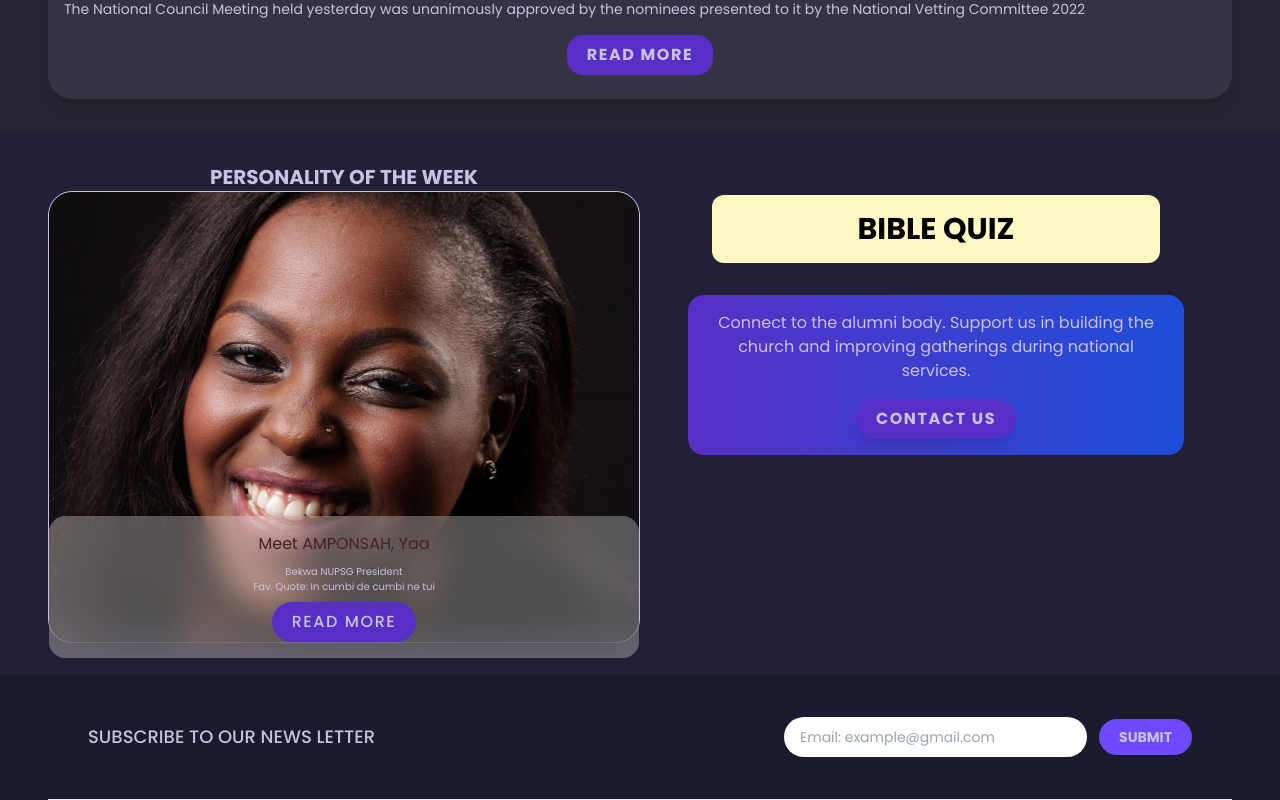
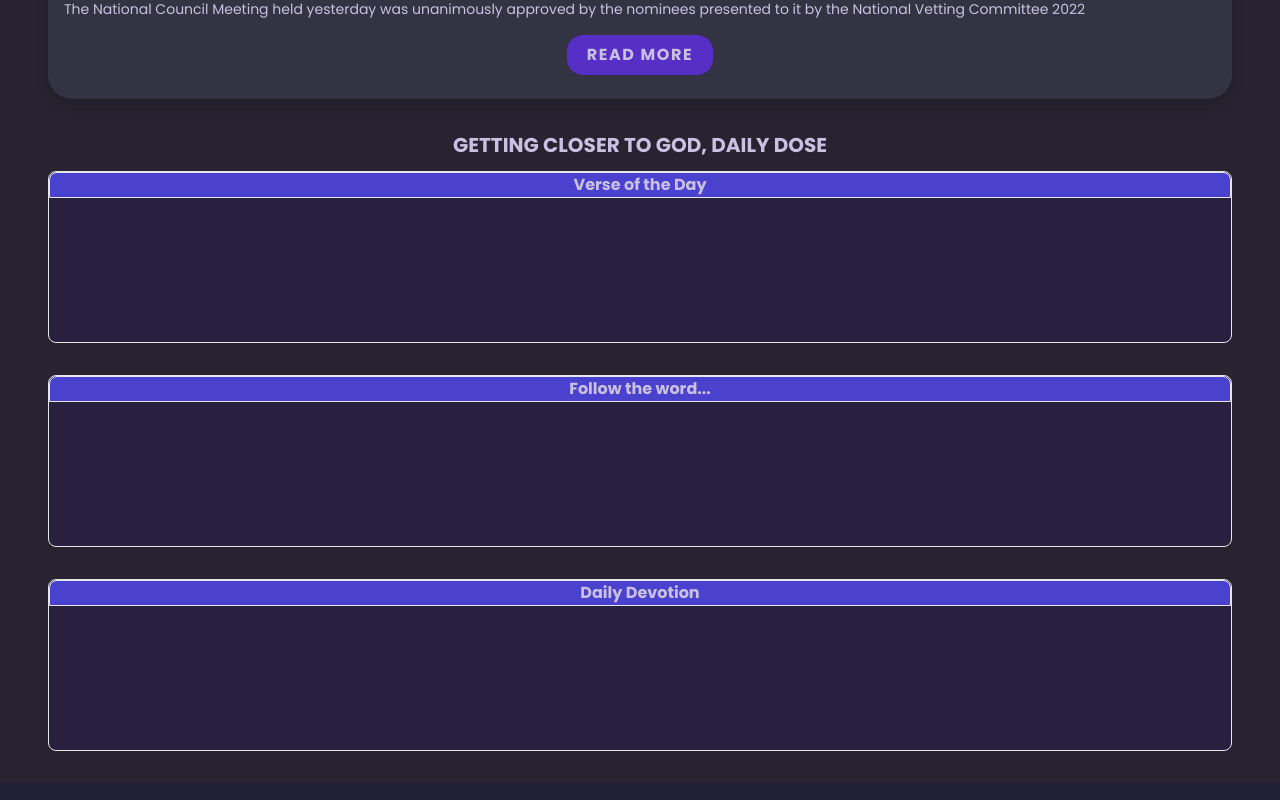
Before and after one commit to nupsgofficial/national-website, a React (Vite) app: page / in a window 1280 px wide. Shown: the part 2220-3020 px from the top of the page. Built offline with nearby package versions, Linux system fonts and the light colour scheme.

Commit message:
setup dropdownmenu

```diff
--- a/src/App.jsx
+++ b/src/App.jsx
@@ -5,6 +5,7 @@ import UpcomingEvents from "./components/UpcomingEvents";
 import News from "./components/News";
 import Footer from "./components/Footer";
 import Personality from "./components/Personality";
+import Displays from "./components/Displays";
 
 const App = () => {
   return (
@@ -14,8 +15,15 @@ const App = () => {
       <CardSection />
       <UpcomingEvents />
       <News />
+      <div className="container mx-auto px-8 md:px-12">
+        <h3 className="text-color-1 text-center px-8 md:px-12 mx-auto font-poppins uppercase text-xl  font-extrabold  mb-3">
+          Getting closer to God, daily dose
+        </h3>
+        <Displays title={"Verse of the Day"} />
+        <Displays title={"Follow the word..."} />
+        <Displays title={"Daily Devotion"} />
+      </div>
       <Personality />
-
       <Footer />
     </>
   );
--- /dev/null
+++ b/src/components/Displays.jsx
@@ -0,0 +1,10 @@
+const Displays = ({ title }) => {
+  return (
+    <div className="bg-[#28203E] text-color-1 font-bold  border  rounded-lg font-poppins mb-8">
+      <h3 className="bg-[#4A41CF] text-center border rounded-t-lg">{title}</h3>
+      <p className="px-4 py-2 h-36"></p>
+    </div>
+  );
+};
+
+export default Displays;
--- a/src/components/NavBar.jsx
+++ b/src/components/NavBar.jsx
@@ -1,8 +1,15 @@
+import { useState } from "react";
 import presby from "../assets/images/logo.png";
 import nupsg from "../assets/images/nupsg.jpeg";
 import { GiHamburgerMenu } from "react-icons/gi";
+import { AiOutlineClose } from "react-icons/ai";
 
 const NavBar = () => {
+  const [isOpen, setOpen] = useState(false);
+
+  function handleClick() {
+    setOpen((prevState) => !prevState);
+  }
   return (
     <nav className="font-poppins flex justify-between items-center container px-8 md:px-12 mx-auto mt-6 mb-12 md:mb-8 ">
       <div className="flex gap-x-1 md:gap-3">
@@ -52,8 +59,12 @@ const NavBar = () => {
         >
           Login
         </a>
-        <span className="inline-block md:hidden">
-          <GiHamburgerMenu className="text-3xl text-color-1" />
+        <span className="inline-block md:hidden" onClick={handleClick}>
+          {isOpen ? (
+            <AiOutlineClose className="text-3xl text-color-1" />
+          ) : (
+            <GiHamburgerMenu className="text-3xl text-color-1" />
+          )}
         </span>
       </div>
     </nav>
--- a/src/components/Quiz.jsx
+++ b/src/components/Quiz.jsx
@@ -1,7 +1,7 @@
 const Quiz = () => {
   return (
-    <section className="container mx-auto text-black font-extrabold text-3xl rounded-xl  bg-yellow-100 text-center w-[720px]  p-4   font-poppins mb-8 md:max-w-md ">
-      <p className="uppercase ">bible quiz</p>
+    <section className="container mx-auto text-black font-extrabold text-3xl rounded-xl h-36  bg-yellow-100 text-center md:w-[720px]  p-4   font-poppins mb-8 md:max-w-md ">
+      <p className="uppercase "></p>
     </section>
   );
 };
```
